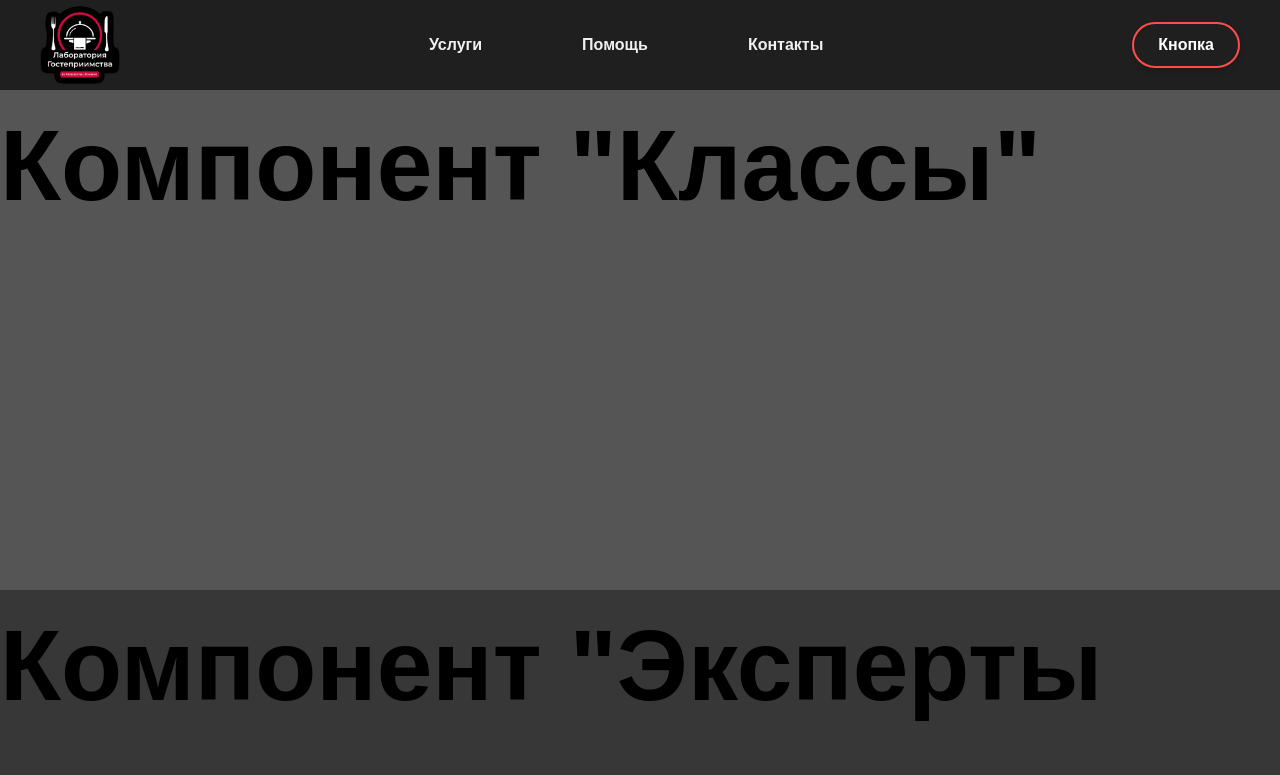
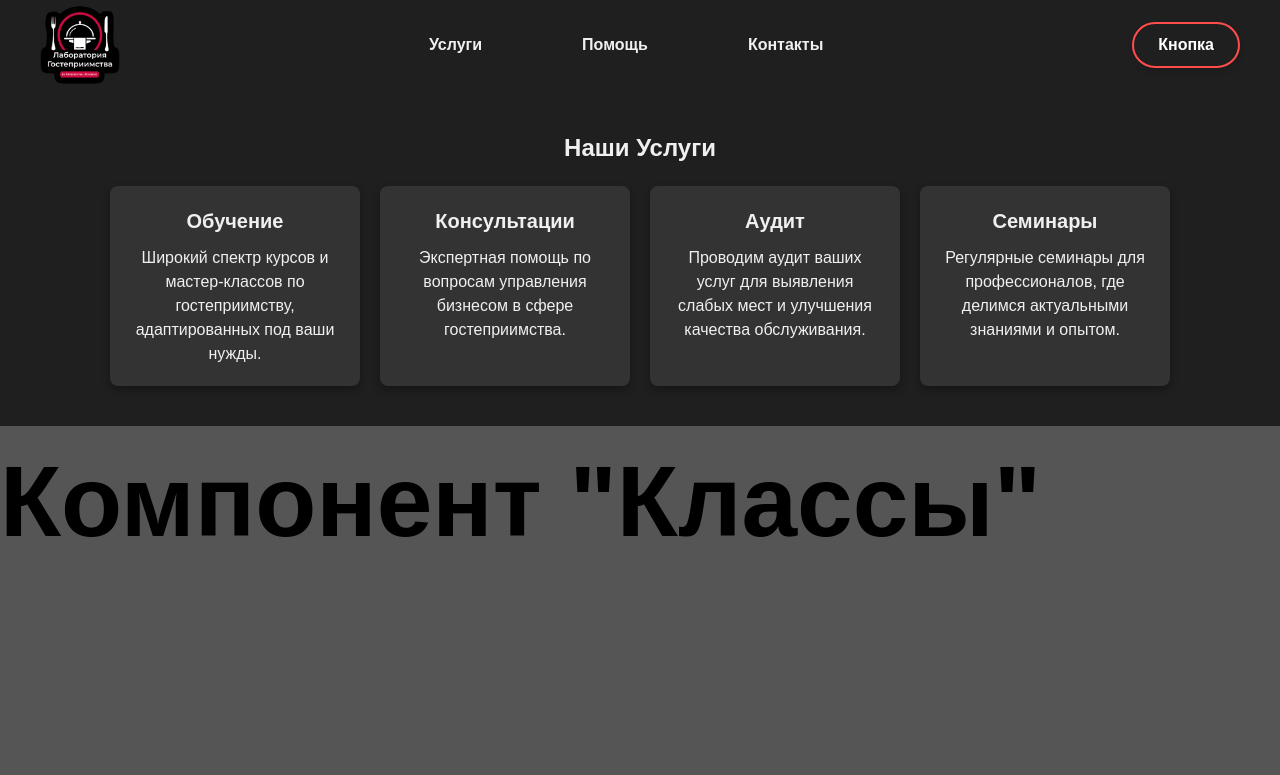
Before and after one commit to belovdima/PROJECTS, a React (Vite) app in the folder Ranepa/: page / in a window 1280 px wide. Shown: the top 775 px of the page. Built offline with nearby package versions, Linux system fonts and the light colour scheme; a web font is replaced by a local one.

Commit message:
added Services

```diff
--- a/Ranepa/src/components/App.tsx
+++ b/Ranepa/src/components/App.tsx
@@ -7,11 +7,13 @@ import { Header } from "./Header";
 import { Help } from "./Help";
 import { Project } from "./Project";
 import { Ready } from "./Ready";
+import { Services } from "./Services";
 
 function App() {
     return (
         <>
             <Header />
+            <Services />
             <Classes />
             <Expert />
             <Caseorium />
--- /dev/null
+++ b/Ranepa/src/components/Services.tsx
@@ -0,0 +1,42 @@
+export const Services = () => {
+    const servicesData = [
+        {
+            title: "Обучение",
+            description:
+                "Широкий спектр курсов и мастер-классов по гостеприимству, адаптированных под ваши нужды.",
+        },
+        {
+            title: "Консультации",
+            description:
+                "Экспертная помощь по вопросам управления бизнесом в сфере гостеприимства.",
+        },
+        {
+            title: "Аудит",
+            description:
+                "Проводим аудит ваших услуг для выявления слабых мест и улучшения качества обслуживания.",
+        },
+        {
+            title: "Семинары",
+            description:
+                "Регулярные семинары для профессионалов, где делимся актуальными знаниями и опытом.",
+        },
+    ];
+
+    return (
+        <div className="services">
+            <h2 className="services__title">Наши Услуги</h2>
+            <div className="services__list">
+                {servicesData.map((service, index) => (
+                    <div key={index} className="services__item">
+                        <h3 className="services__item-title">
+                            {service.title}
+                        </h3>
+                        <p className="services__item-description">
+                            {service.description}
+                        </p>
+                    </div>
+                ))}
+            </div>
+        </div>
+    );
+};
--- a/Ranepa/src/styles/css/styles.css
+++ b/Ranepa/src/styles/css/styles.css
@@ -280,6 +280,60 @@ a:active {
   outline: 2px solid #ff4d4d; /* Красная обводка при фокусе через клавиатуру */
 }
 
+.services {
+  padding: 40px;
+  color: #f0f0f0; /* Светлый цвет текста */
+  background-color: #1f1f1f; /* Тёмно-серый фон */
+  font-family: Rubik, sans-serif;
+}
+.services__title {
+  margin-bottom: 20px;
+  text-align: center;
+  font-size: 24px;
+  font-weight: 700;
+}
+.services__list {
+  display: -webkit-box;
+  display: -ms-flexbox;
+  display: flex;
+  -ms-flex-wrap: wrap;
+      flex-wrap: wrap; /* Позволяет элементам переходить на новую строку */
+  -webkit-box-pack: center;
+      -ms-flex-pack: center;
+          justify-content: center; /* Центрирует кубики */
+  gap: 20px; /* Промежуток между кубиками */
+}
+.services__item {
+  width: 250px; /* Ширина кубиков */
+  padding: 20px;
+  border-radius: 8px; /* Скругление углов */
+  background-color: #333; /* Тёмный фон для каждого элемента */
+  -webkit-box-shadow: 0 4px 8px rgba(0, 0, 0, 0.3);
+          box-shadow: 0 4px 8px rgba(0, 0, 0, 0.3); /* Тень для кубиков */
+  -webkit-transition: -webkit-transform 0.3s, -webkit-box-shadow 0.3s;
+  transition: -webkit-transform 0.3s, -webkit-box-shadow 0.3s;
+  transition: transform 0.3s, box-shadow 0.3s;
+  transition: transform 0.3s, box-shadow 0.3s, -webkit-transform 0.3s, -webkit-box-shadow 0.3s; /* Плавный переход для эффектов */
+}
+.services__item:hover {
+  -webkit-box-shadow: 0 10px 20px rgba(0, 0, 0, 0.4);
+          box-shadow: 0 10px 20px rgba(0, 0, 0, 0.4); /* Увеличение тени при наведении */
+  -webkit-transform: translateY(-5px);
+      -ms-transform: translateY(-5px);
+          transform: translateY(-5px); /* Подъем кубика при наведении */
+}
+.services__item-title {
+  margin-bottom: 10px;
+  text-align: center; /* Центрирование текста заголовка */
+  font-size: 20px;
+  font-weight: 600;
+}
+.services__item-description {
+  line-height: 1.5;
+  text-align: center; /* Центрирование текста описания */
+  font-size: 16px;
+}
+
 .c__classes {
   height: 500px;
   background-color: #555555;
--- /dev/null
+++ b/Ranepa/src/styles/scss/_services.scss
@@ -0,0 +1,47 @@
+.services {
+    padding: 40px;
+    color: #f0f0f0; /* Светлый цвет текста */
+    background-color: #1f1f1f; /* Тёмно-серый фон */
+    font-family: Rubik, sans-serif;
+
+    &__title {
+        margin-bottom: 20px;
+        text-align: center;
+        font-size: 24px;
+        font-weight: 700;
+    }
+
+    &__list {
+        display: flex;
+        flex-wrap: wrap; /* Позволяет элементам переходить на новую строку */
+        justify-content: center; /* Центрирует кубики */
+        gap: 20px; /* Промежуток между кубиками */
+    }
+
+    &__item {
+        width: 250px; /* Ширина кубиков */
+        padding: 20px;
+        border-radius: 8px; /* Скругление углов */
+        background-color: #333; /* Тёмный фон для каждого элемента */
+        box-shadow: 0 4px 8px rgba(0, 0, 0, 0.3); /* Тень для кубиков */
+        transition: transform 0.3s, box-shadow 0.3s; /* Плавный переход для эффектов */
+
+        &:hover {
+            box-shadow: 0 10px 20px rgba(0, 0, 0, 0.4); /* Увеличение тени при наведении */
+            transform: translateY(-5px); /* Подъем кубика при наведении */
+        }
+
+        &-title {
+            margin-bottom: 10px;
+            text-align: center; /* Центрирование текста заголовка */
+            font-size: 20px;
+            font-weight: 600;
+        }
+
+        &-description {
+            line-height: 1.5;
+            text-align: center; /* Центрирование текста описания */
+            font-size: 16px;
+        }
+    }
+}
--- a/Ranepa/src/styles/scss/styles.scss
+++ b/Ranepa/src/styles/scss/styles.scss
@@ -3,6 +3,7 @@
 
 @import "_header";
 
+@import "_services";
 @import "_classes";
 @import "_expert";
 @import "_caseorium";
```
